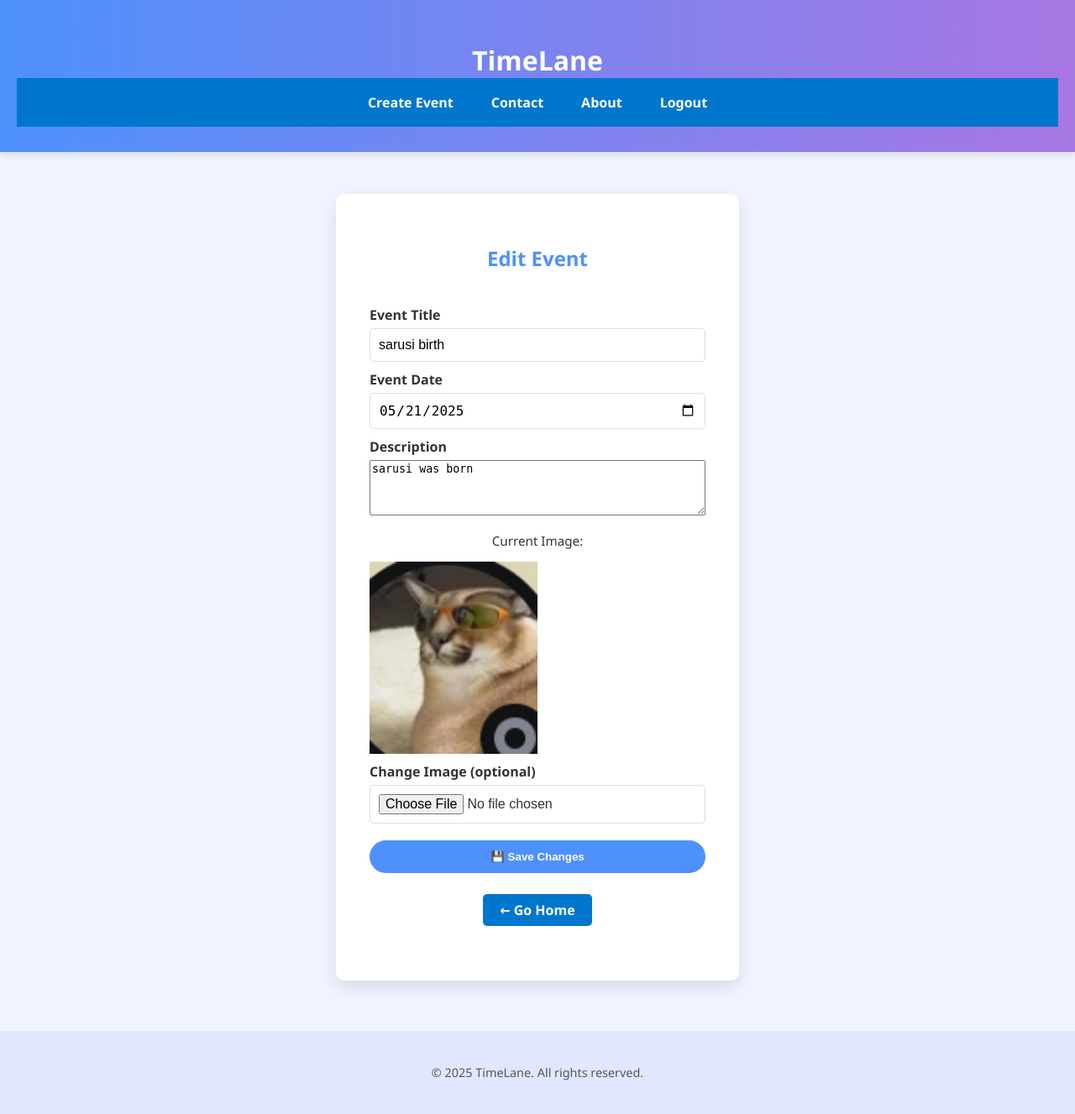
After one commit to panisoo25/timelane, a Flask app: page /edit_event/1 in a window 1280 px wide. The commit adds this page. Shown: the whole page at 84% size. Run offline with Flask 3, Linux system fonts and the light colour scheme; a user stored in the database is signed in; data comes from the database, SQL or seed files in the repository; both versions use the stored data as it was after the commit.

Commit message:
added editing to events

```diff
--- a/main.py
+++ b/main.py
@@ -278,7 +278,7 @@ def logout():
 
 
 #//////////////////////////////////////////////////////////
-#create event and delete event and publish event
+#create event and delete event and publish event and edit
 @app.route('/create_event', methods=['GET', 'POST'])
 def create_event():
     if 'username' not in session:
@@ -348,6 +348,51 @@ def publish_event(event_id):
     conn.close()
     return redirect(url_for('public_timeline'))
 
+
+
+
+@app.route('/edit_event/<int:event_id>', methods=['GET', 'POST'])
+def edit_event(event_id):
+    if 'user_id' not in session:
+        return redirect(url_for('login'))
+
+    conn = get_db_connection()
+    c = conn.cursor()
+
+    # לוודא שהאירוע שייך למשתמש
+    c.execute('SELECT * FROM events WHERE id = ? AND user_id = ?', (event_id, session['user_id']))
+    event = c.fetchone()
+
+    if not event:
+        conn.close()
+        return "Event not found or access denied", 404
+
+    if request.method == 'POST':
+        title = request.form.get('event_title')
+        date = request.form.get('event_date')
+        description = request.form.get('event_description')
+        image = request.files.get('event_image')
+        image_filename = event['image_filename']
+
+        if image and allowed_file(image.filename):
+            filename = secure_filename(image.filename)
+            unique_filename = f"{uuid.uuid4().hex}_{filename}"
+            image.save(os.path.join(app.config['UPLOAD_FOLDER'], unique_filename))
+            image_filename = unique_filename
+
+        c.execute('''
+            UPDATE events
+            SET title = ?, date = ?, description = ?, image_filename = ?
+            WHERE id = ?
+        ''', (title, date, description, image_filename, event_id))
+        conn.commit()
+        conn.close()
+
+        return redirect(url_for('timeline'))
+
+    conn.close()
+    return render_template('edit_event.html', event=event)
+
 #//////////////////////////////////////////////////////
 
 
--- /dev/null
+++ b/templates/edit_event.html
@@ -0,0 +1,27 @@
+{% extends "base.html" %}
+
+{% block title %}Edit Event - TimeLane{% endblock %}
+
+{% block content %}
+  <h2>Edit Event</h2>
+  <form method="POST" enctype="multipart/form-data">
+    <label for="event_title">Event Title</label>
+    <input type="text" id="event_title" name="event_title" value="{{ event['title'] }}" required />
+
+    <label for="event_date">Event Date</label>
+    <input type="date" id="event_date" name="event_date" value="{{ event['date'] }}" required />
+
+    <label for="event_description">Description</label>
+    <textarea id="event_description" name="event_description" rows="4">{{ event['description'] }}</textarea>
+
+    {% if event['image_filename'] %}
+      <p>Current Image:</p>
+      <img src="{{ url_for('static', filename='uploads/' + event['image_filename']) }}" width="200">
+    {% endif %}
+
+    <label for="event_image">Change Image (optional)</label>
+    <input type="file" id="event_image" name="event_image" accept="image/*" />
+
+    <button type="submit" class="btn">💾 Save Changes</button>
+  </form>
+{% endblock %}
--- a/templates/timeline.html
+++ b/templates/timeline.html
@@ -31,6 +31,11 @@
             </form>
           {% endif %}
 
+          <a href="{{ url_for('edit_event', event_id=event['id']) }}">
+            <button class="edit-btn">✏️ Edit</button>
+          </a>
+
+
             <form method="POST" action="{{ url_for('delete_event', event_id=event['id']) }}">
               <button class="delete-btn" onclick="return confirm('Are you sure you want to delete this event?')">🗑️ Delete</button>
             </form>
```
Also changed, not shown: static/timeline.css (+17 -0 lines), database.db, static/uploads/482051d72286420ea5e8ca60881ebed0_Screenshot_2025-07-16_203714.png (added).
